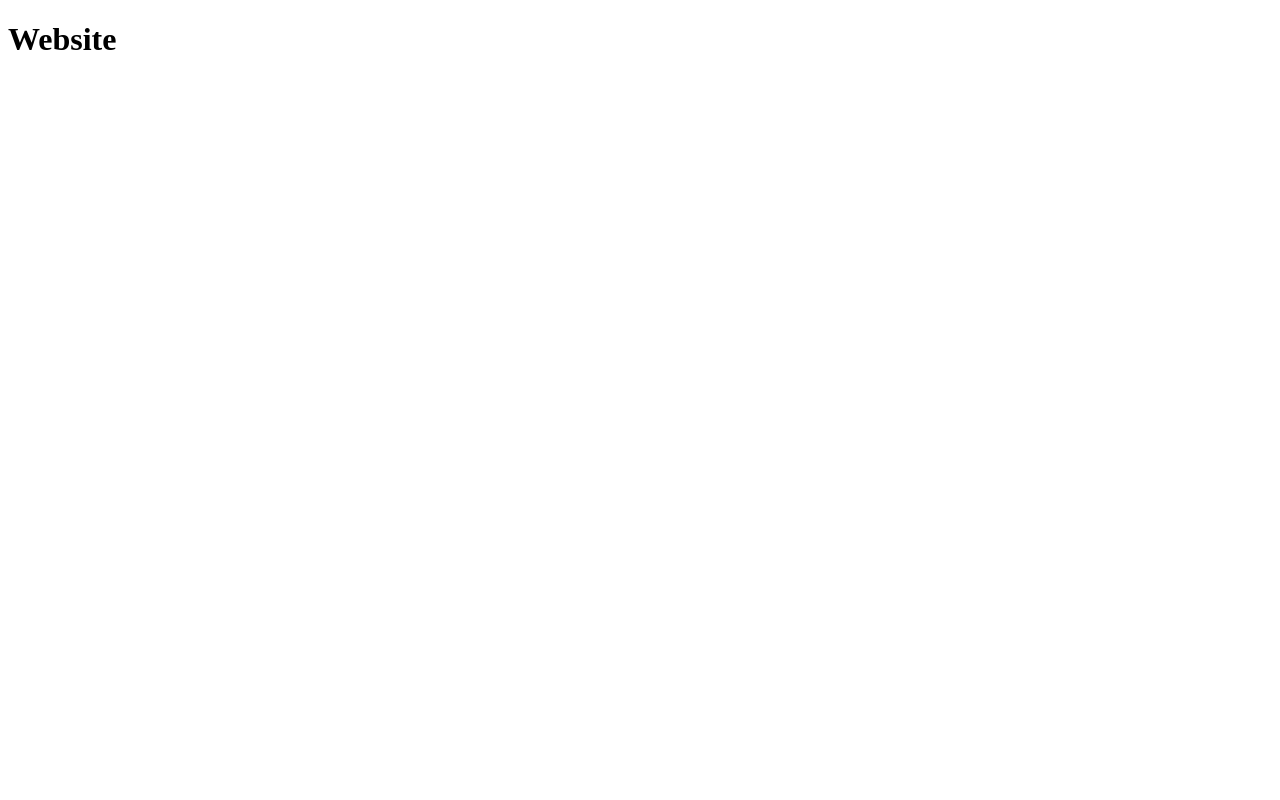
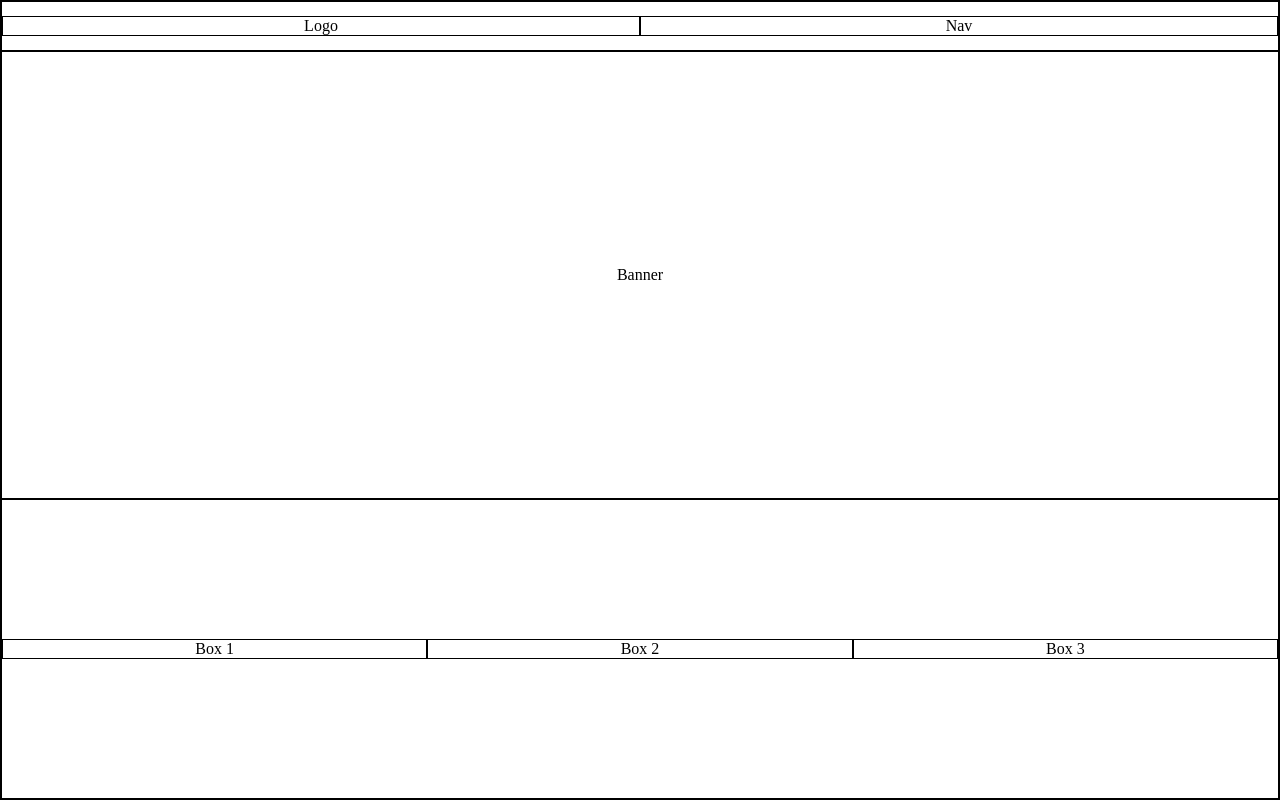
Before and after one commit to asseternity/studio-website, a React (Vite) app: page / in a window 1280 px wide. Built offline with nearby package versions, Linux system fonts and the light colour scheme.

Commit message:
feat: commence work on layout and css

```diff
--- a/src/App.jsx
+++ b/src/App.jsx
@@ -1,8 +1,15 @@
 function App() {
   return (
     <>
-      <div>
-        <h1>Website</h1>
+      <div className="header">
+        <div className="logo">Logo</div>
+        <div className="nav">Nav</div>
+      </div>
+      <div className="banner">Banner</div>
+      <div className="boxes">
+        <div className="box1">Box 1</div>
+        <div className="box2">Box 2</div>
+        <div className="box3">Box 3</div>
       </div>
     </>
   );
--- a/src/index.css
+++ b/src/index.css
@@ -0,0 +1,43 @@
+#root,
+.root,
+html,
+body {
+  height: 100vh;
+  width: 100%;
+  margin: 0;
+  padding: 0;
+  overflow: hidden;
+}
+
+#root {
+  display: flex;
+  flex-direction: column;
+  overflow: hidden;
+}
+
+div {
+  border: 1px solid black;
+  box-sizing: border-box;
+  display: flex;
+  justify-content: center;
+  align-items: center;
+  margin: 0;
+  padding: 0;
+  width: 100%;
+}
+
+.header {
+  display: flex;
+  flex-direction: row;
+  justify-content: center;
+  align-items: center;
+  height: 50px;
+}
+
+.banner {
+  flex-grow: 1;
+}
+
+.boxes {
+  height: 300px;
+}
--- a/vite.config.js
+++ b/vite.config.js
@@ -5,4 +5,5 @@ import react from '@vitejs/plugin-react';
 export default defineConfig({
   plugins: [react()],
   extends: ['eslint-config-prettier'],
+  base: '/studio-website',
 });
```
